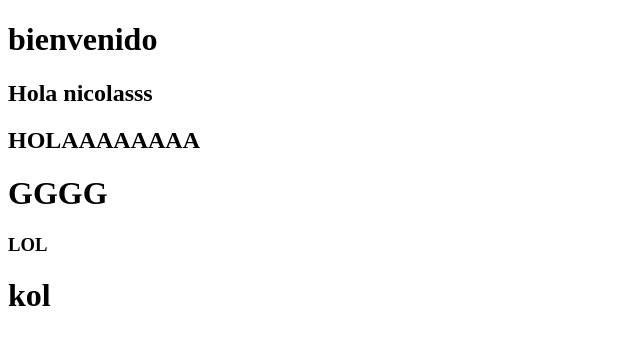
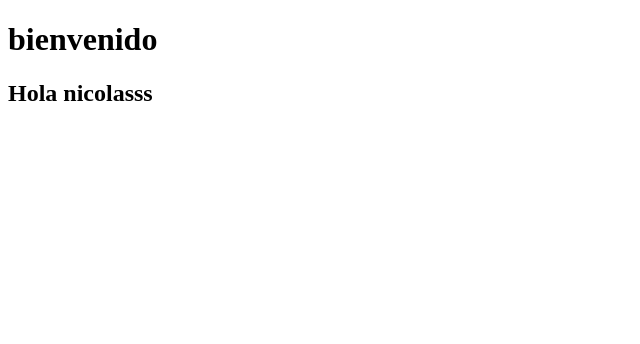
Before and after one commit to 17820057/FERTICOM, a plain HTML site: page inicio/inicio.html in a window 1280 px wide. Shown: the whole page, without its empty margins (0-640 px from the left). Drawn offline with Linux system fonts and the light colour scheme.

Commit message:
modified:   inicio/inicio.html

```diff
--- a/inicio/inicio.html
+++ b/inicio/inicio.html
@@ -9,9 +9,5 @@
 <body>
     <h1>bienvenido</h1>
     <h2>Hola nicolasss</h2>
-    <H2>HOLAAAAAAAA</H2>
-    <H1>GGGG</H1>
-    <H3>LOL</H3>
-    <h1>kol</h1>
 </body>
 </html>
```
